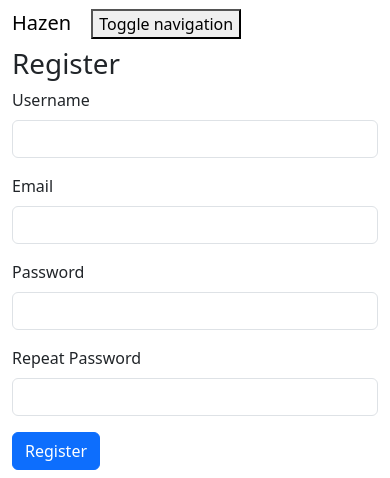
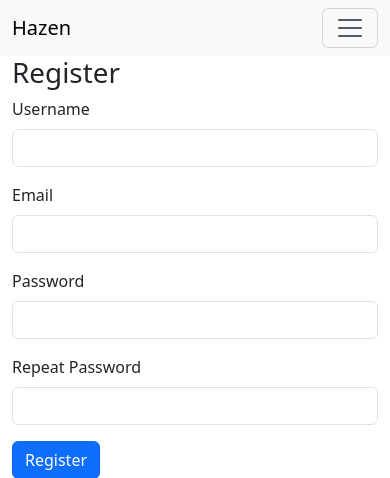
Before and after one commit to GSTT-CSC/hazen-web-app, a Flask app: page /auth/register in a window 390 px wide. Shown: the top 478 px of the page. Run offline with Flask 2, Linux system fonts and the light colour scheme; parts of the project's set-up code (start-up, migrations or seed data) failed here and were passed over; some libraries are stand-ins or nearby versions.

Commit message:
Fixes navbar colour and hamburger button

```diff
--- a/app/main/templates/base.html
+++ b/app/main/templates/base.html
@@ -20,22 +20,18 @@
 <body>
 <!-- Your page content -->
 {% block navbar %}
-    <nav class="navbar navbar-default">
+    <nav class="navbar navbar-expand-lg navbar-light bg-light">
         <div class="container">
 
             <!-- Brand and toggle button for mobile view -->
-            <div class="navbar-header">
-                <a class="navbar-brand" href="{{ url_for('main.index') }}">Hazen</a>
-                <button type="button" class="navbar-toggle collapsed" data-toggle="collapse" data-target="#bs-example-navbar-collapse-1" aria-expanded="false">
-                    <span class="sr-only">Toggle navigation</span>
-                    <span class="icon-bar"></span>
-                    <span class="icon-bar"></span>
-                    <span class="icon-bar"></span>
-                </button>
-            </div>
+            <a class="navbar-brand" href="{{ url_for('main.index') }}">Hazen</a>
+
+            <button class="navbar-toggler" type="button" data-bs-toggle="collapse" data-bs-target="#navbarSupportedContent" aria-controls="navbarSupportedContent" aria-expanded="false" aria-label="Toggle navigation">
+              <span class="navbar-toggler-icon"></span>
+            </button>
 
             <!-- Navbar links -->
-            <div class="collapse navbar-collapse" id="bs-example-navbar-collapse-1">
+            <div class="collapse navbar-collapse" id="navbarSupportedContent">
                 <ul class="nav navbar-nav">
 
                     {% if not current_user.is_anonymous %}
```
